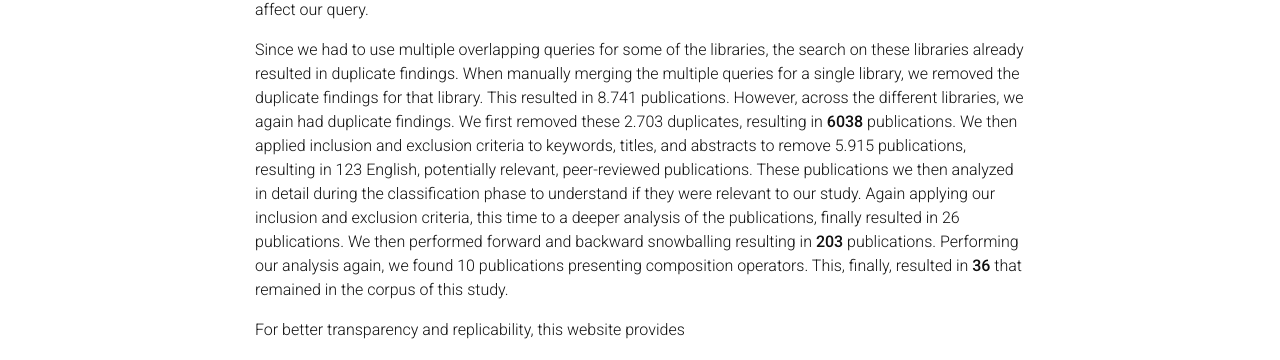
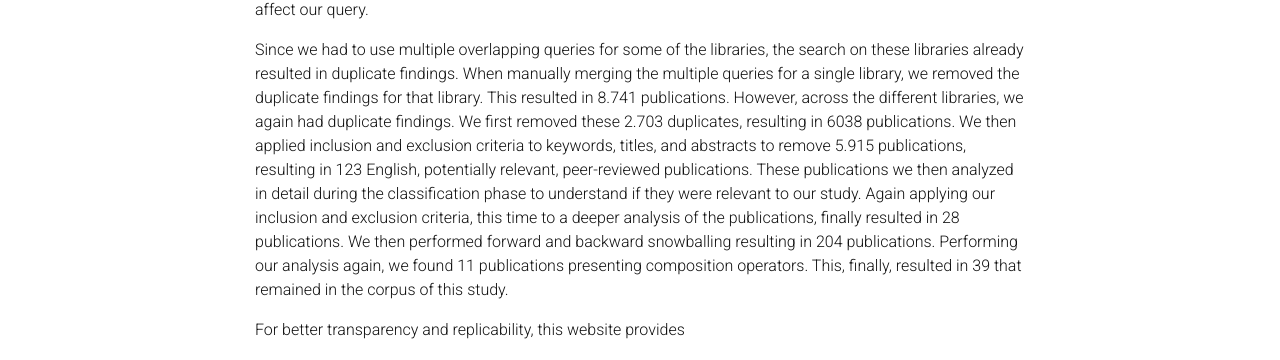
Before and after one commit to awortmann/awortmann.github.io, a Jekyll site: the page built from _pages/language-composition.md, in a window 1280 px wide and 900 px high, scrolled down 741 px. Shown: the part 327-687 px from the top of the window. Built offline with Jekyll 4.4.1, drawn with Linux system fonts in a browser that asks for light colours; nearby versions of some CDN libraries; a style sheet for code colours, icons or effects is not loaded.

Commit message:
Minor update

```diff
--- a/_pages/language-composition.md
+++ b/_pages/language-composition.md
@@ -29,7 +29,7 @@ We limited the search to keywords, titles, and abstracts as we expect relevant p
 Moreover, we limited our search from January of 2012 to March 1st of 2022. For searching, we limited ourselves to the ACM Digital Library, IEEE Xplore, Springer, Scopus, and the Web of Science. We excluded Google Scholar for its well-known problems.
 Instead, we employed snowballing to identify potentially relevant literature that we might have missed in the initial search. Also, for the databases that did not support the search query as presented, we split the query into multiple queries and merged their results manually. For the ACM Digital Library, this resulted in three search queries, one for the keywords, one for the title, and one for the abstract. For Scopus, we similarly split the search query into three parts but could combine these parts using disjunctions. For Springer, we had to search for exact phrases, i.e., perform a search for each conjunction of the search terms separately. Finally, for the Web of Science, we could reuse the search query as presented with minor modifications. Other limitations did not affect our query.
 
-Since we had to use multiple overlapping queries for some of the libraries, the search on these libraries already resulted in duplicate findings. When manually merging the multiple queries for a single library, we removed the duplicate findings for that library. This resulted in 8.741 publications. However, across the different libraries, we again had duplicate findings. We first removed these 2.703 duplicates, resulting in **6038** publications. We then applied inclusion and exclusion criteria to keywords, titles, and abstracts to remove 5.915 publications, resulting in 123 English, potentially relevant, peer-reviewed publications. These publications we then analyzed in detail during the classification phase to understand if they were relevant to our study. Again applying our inclusion and exclusion criteria, this time to a deeper analysis of the publications, finally resulted in 26 publications. We then performed forward and backward snowballing resulting in **203** publications. Performing our analysis again, we found 10 publications presenting composition operators. This, finally, resulted in **36** that remained in the corpus of this study.
+Since we had to use multiple overlapping queries for some of the libraries, the search on these libraries already resulted in duplicate findings. When manually merging the multiple queries for a single library, we removed the duplicate findings for that library. This resulted in 8.741 publications. However, across the different libraries, we again had duplicate findings. We first removed these 2.703 duplicates, resulting in 6038 publications. We then applied inclusion and exclusion criteria to keywords, titles, and abstracts to remove 5.915 publications, resulting in 123 English, potentially relevant, peer-reviewed publications. These publications we then analyzed in detail during the classification phase to understand if they were relevant to our study. Again applying our inclusion and exclusion criteria, this time to a deeper analysis of the publications, finally resulted in 28 publications. We then performed forward and backward snowballing resulting in 204 publications. Performing our analysis again, we found 11 publications presenting composition operators. This, finally, resulted in 39 that remained in the corpus of this study.
 
 For better transparency and replicability, this website provides
 -   a list of the initial [6038 publications](../../downloads/replication/language-composition/Corpus_Candidates_Initial_Search.xlsx) without duplicates,
```
